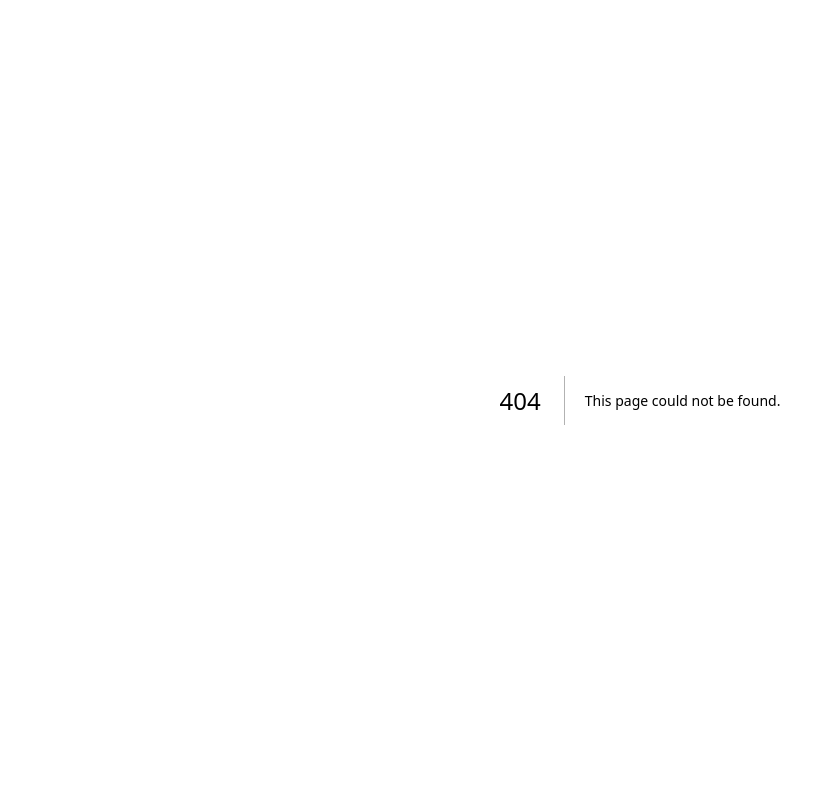
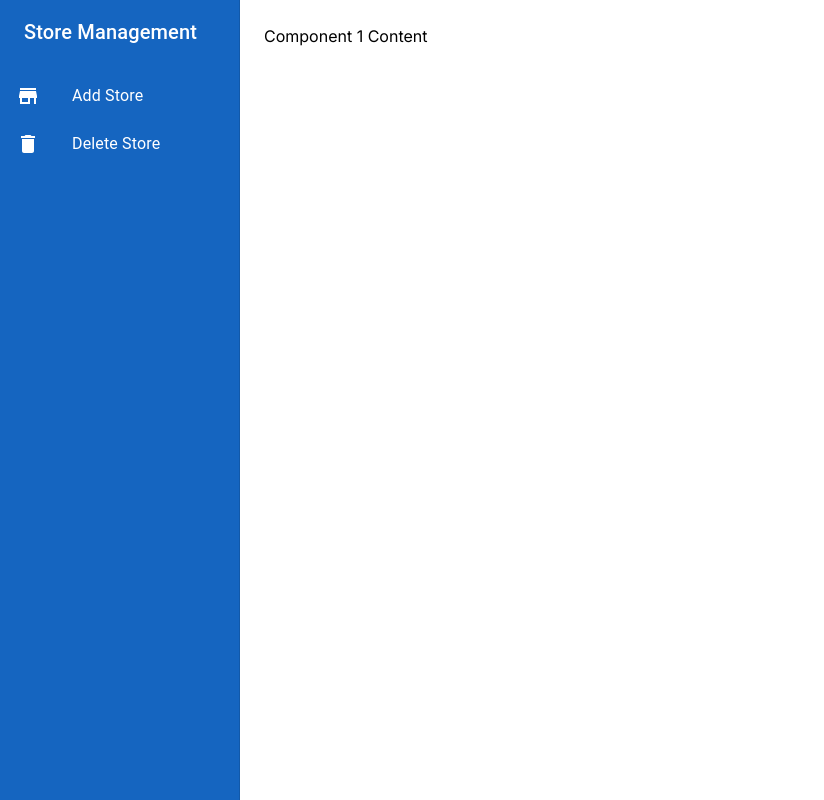
Before and after one commit to mujtaba-kazmi12/MapStoresNext, a Next.js app: page /admin in a window 1280 px wide. Before the commit this address had no page. Shown: the whole page, without its empty margins (0-824 px from the left). Built offline with nearby package versions, Linux system fonts and the light colour scheme.

Commit message:
AdminPanelAdded

```diff
--- a/package.json
+++ b/package.json
@@ -12,6 +12,7 @@
     "@emotion/react": "^11.11.4",
     "@emotion/styled": "^11.11.0",
     "@mui/icons-material": "^5.15.14",
+    "@mui/material": "^5.15.14",
     "leaflet": "^1.9.4",
     "next": "14.1.4",
     "react": "^18",
--- /dev/null
+++ b/src/app/admin/page.js
@@ -0,0 +1,137 @@
+// 'use client'
+
+// // pages/index.js
+// import React, { useState } from 'react';
+// import { Box, Drawer, List, ListItem, ListItemText } from '@mui/material';
+
+// const drawerWidth = 240;
+
+// // Placeholder components for demonstration
+// const Component1 = () => <div>Component 1 Content</div>;
+// const Component2 = () => <div>Component 2 Content</div>;
+
+// const IndexPage = () => {
+//     const [selectedComponent, setSelectedComponent] = useState('Component1');
+
+//     const components = {
+//         Component1: <Component1 />,
+//         Component2: <Component2 />,
+//         // Add more components here
+//     };
+
+//     const sidebarItems = [
+//         { text: 'Add Store', component: 'Component1' },
+//         { text: 'Delete Store', component: 'Component2' },
+//         // Add more items as needed
+//     ];
+
+//     return (
+
+//           <Box sx={{ display: 'flex' }}>
+//             <Drawer
+//                 variant="permanent"
+//                 sx={{
+//                     width: drawerWidth,
+//                     flexShrink: 0,
+//                     '& .MuiDrawer-paper': {
+//                         width: drawerWidth,
+//                         boxSizing: 'border-box',
+//                         backgroundColor:'#0086b3',
+//                         color:"#FFFFFF"
+//                     },
+//                 }}
+//             >
+//                 <List>
+//                     {sidebarItems.map((item, index) => (
+//                         <ListItem button key={index} onClick={() => setSelectedComponent(item.component)}>
+//                             <ListItemText primary={item.text} />
+//                         </ListItem>
+//                     ))}
+//                 </List>
+//             </Drawer>
+//             <Box component="main" sx={{ flexGrow: 1, p: 3 }}>
+//                 {components[selectedComponent]}
+//             </Box>
+//         </Box>
+
+
+//     );
+// };
+
+// export default IndexPage;
+
+// pages/index.js
+'use client'
+import React, { useState } from 'react';
+import { Box, Drawer, List, ListItem, ListItemIcon, ListItemText, Toolbar, Typography } from '@mui/material';
+import StoreIcon from '@mui/icons-material/Store';
+import DeleteIcon from '@mui/icons-material/Delete';
+import { blue } from '@mui/material/colors';
+
+const drawerWidth = 240;
+
+// Placeholder components for demonstration
+const Component1 = () => <div>Component 1 Content</div>;
+const Component2 = () => <div>Component 2 Content</div>;
+
+const IndexPage = () => {
+    const [selectedComponent, setSelectedComponent] = useState('Component1');
+
+    const components = {
+        Component1: <Component1 />,
+        Component2: <Component2 />,
+        // Add more components here
+    };
+
+    const sidebarItems = [
+        { text: 'Add Store', component: 'Component1', icon: <StoreIcon /> },
+        { text: 'Delete Store', component: 'Component2', icon: <DeleteIcon /> },
+        // Add more items as needed
+    ];
+
+    return (
+        <Box sx={{ display: 'flex' }}>
+            <Drawer
+                variant="permanent"
+                sx={{
+                    width: drawerWidth,
+                    flexShrink: 0,
+                    '& .MuiDrawer-paper': {
+                        width: drawerWidth,
+                        boxSizing: 'border-box',
+                        backgroundColor: blue[800], // Feel free to choose another color
+                        color: "#FFFFFF",
+                    },
+                }}
+            >
+                <Toolbar>
+                    <Typography variant="h6" noWrap component="div">
+                        Store Management
+                    </Typography>
+                </Toolbar>
+                <List>
+                    {sidebarItems.map((item, index) => (
+                        <ListItem
+                            button
+                            key={index}
+                            onClick={() => setSelectedComponent(item.component)}
+                            sx={{
+                                '&:hover': {
+                                    backgroundColor: blue[900], // Darken the item on hover
+                                }
+                            }}
+                        >
+                            <ListItemIcon sx={{ color: 'inherit' }}>{item.icon}</ListItemIcon>
+                            <ListItemText primary={item.text} />
+                        </ListItem>
+                    ))}
+                </List>
+            </Drawer>
+            <Box component="main" sx={{ flexGrow: 1, p: 3 }}>
+                {components[selectedComponent]}
+            </Box>
+        </Box>
+    );
+};
+
+export default IndexPage;
```
Also changed, not shown: 1 other file (tests, documents, lock files or other folders).
